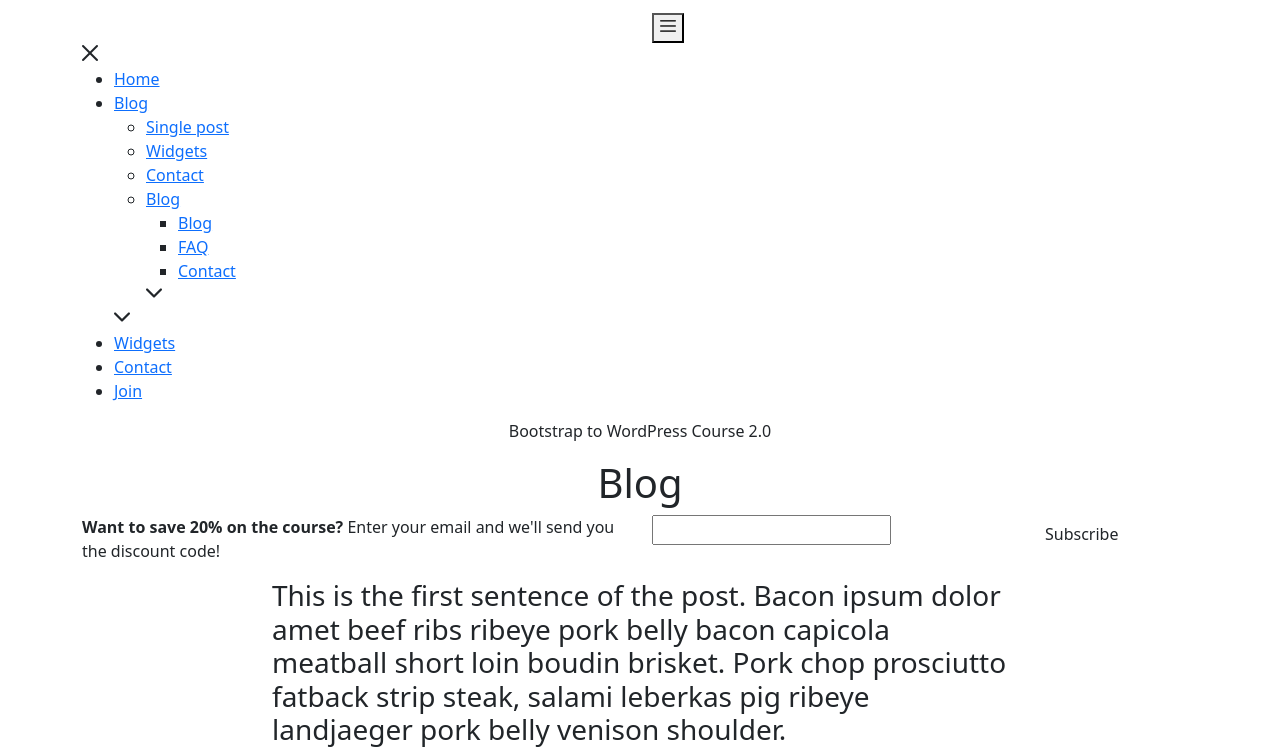
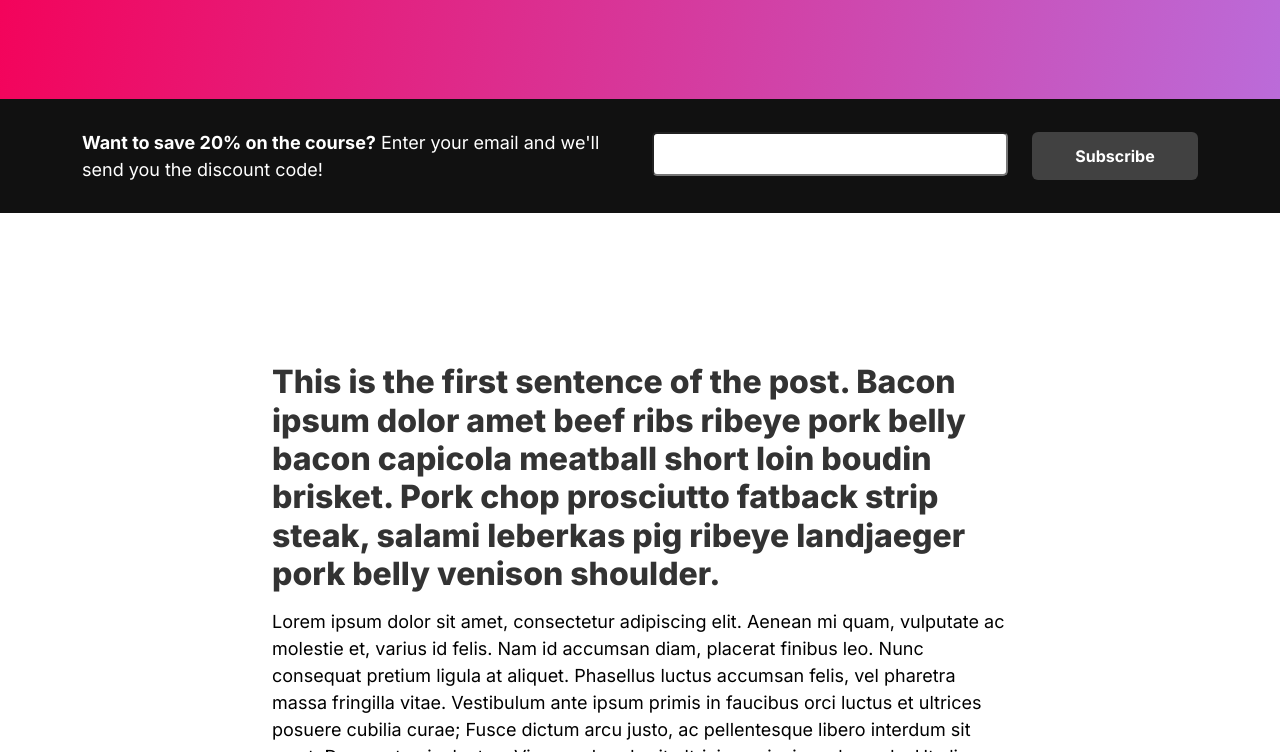
Before and after one commit to CodingWithHenryDelgado/B2W2, a website: page single.html in a window 1280 px wide. Shown: the part 243-995 px from the top of the page. Drawn offline with nearby package versions, Linux system fonts and the light colour scheme; files whose address does not match are found by name.

Commit message:
Fixed style link in widgets and single pages

```diff
--- a/single.html
+++ b/single.html
@@ -5,9 +5,9 @@
     <title>Bootstrap to WordPress 2.0</title>
     <meta http-equiv="X-UA-Compatible" content="IE=edge">
     <meta name="viewport" content="width=device-width, initial-scale=1.0">
-    <link rel="stylesheet" href="assets/css/bootstrap.min.css">
-    <link rel="stylesheet" href="assets/font/flaticon.css">
-    <link rel="stylesheet" href="style.css">
+    <link rel="stylesheet" href="./assets/css/bootstrap.min.css">
+    <link rel="stylesheet" href="./assets/font/flaticon.css">
+    <link rel="stylesheet" href="./assets/css/styles.css">
 
     <link rel="preconnect" href="https://fonts.googleapis.com">
     <link rel="preconnect" href="https://fonts.gstatic.com" crossorigin>
--- a/widgets.html
+++ b/widgets.html
@@ -6,9 +6,9 @@
   <title>Bootstrap to WordPress 2.0</title>
   <meta http-equiv="X-UA-Compatible" content="IE=edge">
   <meta name="viewport" content="width=device-width, initial-scale=1.0">
-  <link rel="stylesheet" href="assets/css/bootstrap.min.css">
-  <link rel="stylesheet" href="assets/font/flaticon.css">
-  <link rel="stylesheet" href="style.css">
+  <link rel="stylesheet" href="./assets/css/bootstrap.min.css">
+  <link rel="stylesheet" href="./assets/font/flaticon.css">
+  <link rel="stylesheet" href="./assets/css/styles.css">
 
   <link rel="preconnect" href="https://fonts.googleapis.com">
   <link rel="preconnect" href="https://fonts.gstatic.com" crossorigin>
```
